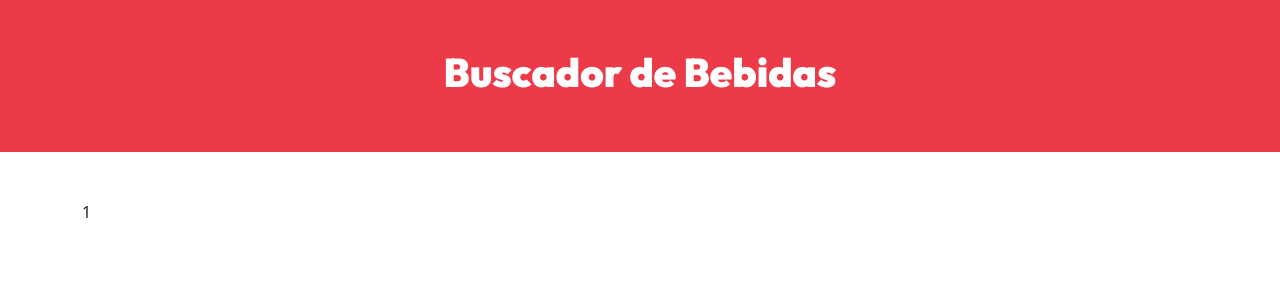
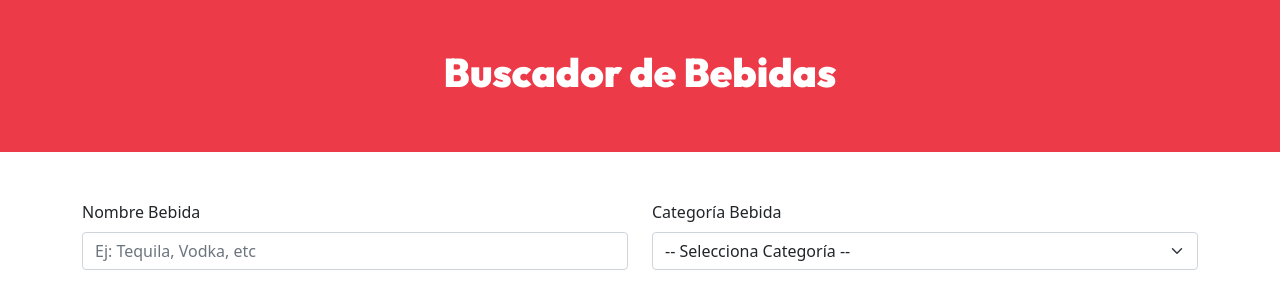
Before and after one commit to ing-mgiordano/pyMakeYourCocktail, a React (Vite) app: page / in a window 1280 px wide. Shown: the top 308 px of the page. Built offline with nearby package versions, Linux system fonts and the light colour scheme; the HTML template or start-up script is replaced by a standard one.

Commit message:
se crea formulario

```diff
--- a/src/App.jsx
+++ b/src/App.jsx
@@ -1,4 +1,5 @@
 import { Container } from "react-bootstrap"
+import Formulario from "./components/Formulario"
 
 function App() {
 
@@ -9,7 +10,7 @@
       </header>
 
       <Container className="mt-5">
-        1
+        <Formulario />
       </Container>
     </>
   )
--- /dev/null
+++ b/src/components/Formulario.jsx
@@ -0,0 +1,41 @@
+import { Button, Form, Row, Col } from "react-bootstrap"
+
+const Formulario = () => {
+    return (
+        <Form>
+            <Row>
+                <Col md={6}>
+                    <Form.Group className="mb-3">
+                        <Form.Label htmlFor="nombre">
+                            Nombre Bebida
+                        </Form.Label>
+
+                        <Form.Control
+                            id="nombre"
+                            type="text"
+                            placeholder="Ej: Tequila, Vodka, etc"
+                            name="nombre"
+                        />
+                    </Form.Group>
+                </Col>
+                <Col md={6}>
+                    <Form.Group className="mb-3">
+                        <Form.Label htmlFor="categoria">
+                            Categoría Bebida
+                        </Form.Label>
+
+                        <Form.Select
+                            id="categoria"
+                            name="categoria"
+                        >
+                            <option>-- Selecciona Categoría --</option>
+                        </Form.Select>
+                    </Form.Group>
+                </Col>
+            </Row>
+
+        </Form>
+    )
+}
+
+export default Formulario
```
